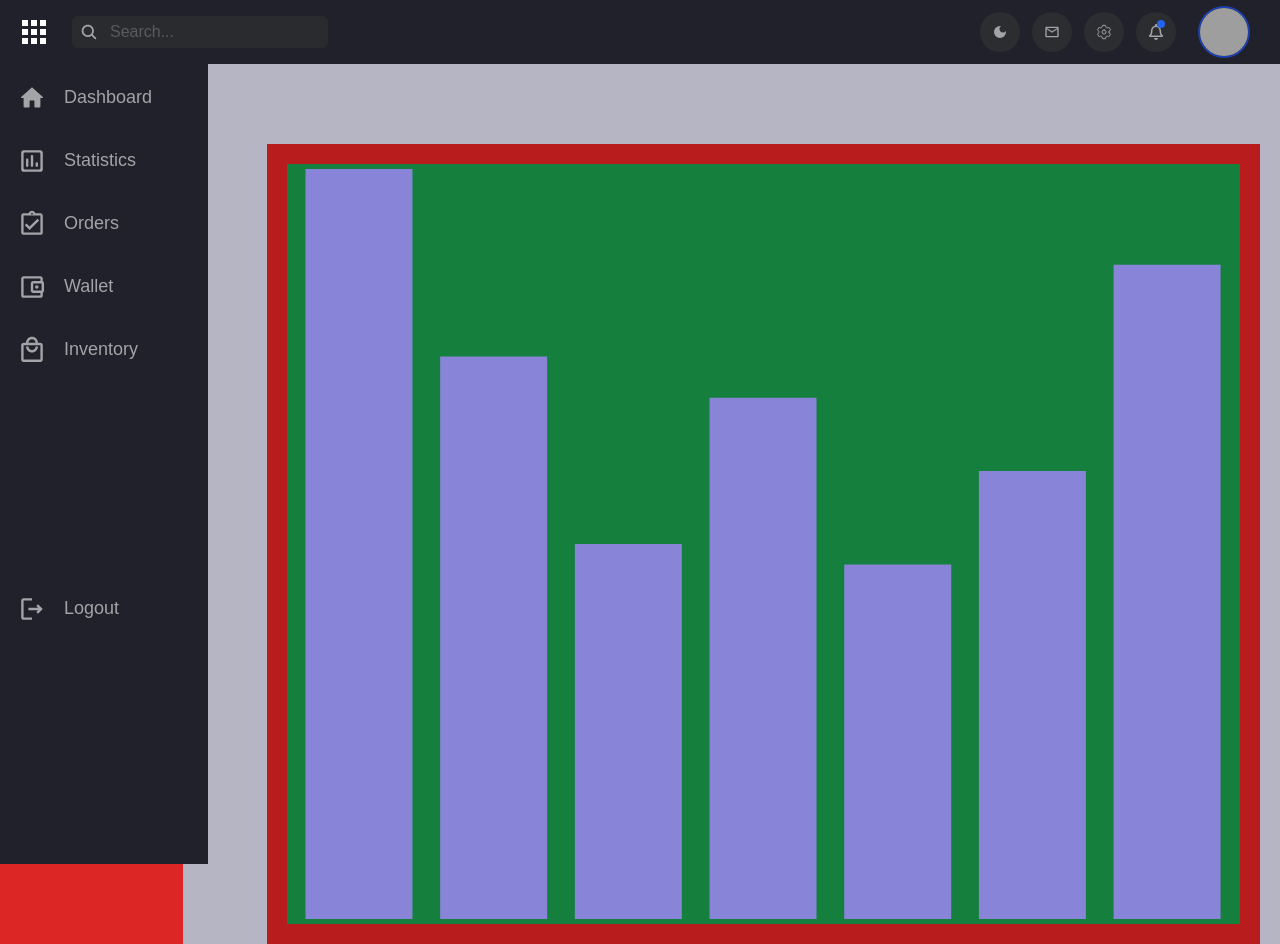
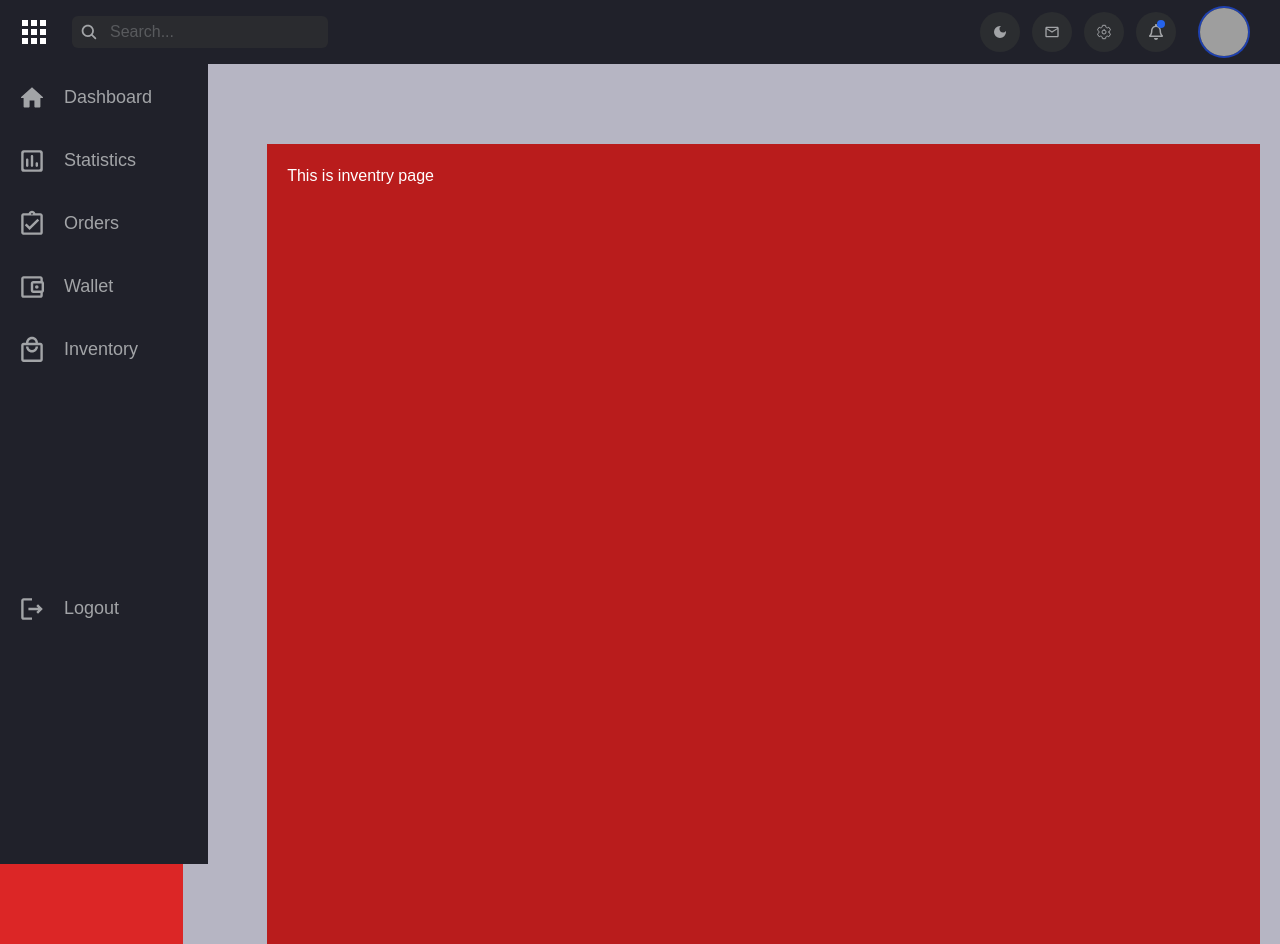
Before and after one commit to rohitchornele/dashboard, a React (Create React App) app: page /inventory in a window 1280 px wide. Built offline with nearby package versions, Linux system fonts and the light colour scheme; grey boxes are pictures that could not be loaded.

Commit message:
Final Commit

```diff
--- a/src/pages/Inventory.jsx
+++ b/src/pages/Inventory.jsx
@@ -51,11 +51,7 @@ const Inventory = () => {
   return (
     <>
     <div className='p-5 bg-red-700 text-white overflow-x-clip h-screen ml-16 mt-20'>
-      <ResponsiveContainer width="100%" height="100%">
-        <BarChart width={150} height={40} data={data} className='bg-green-700'>
-          <Bar dataKey="uv" fill="#8884d8" />
-        </BarChart>
-      </ResponsiveContainer>
+      This is inventry page
       </div>
     </>
   )
```
